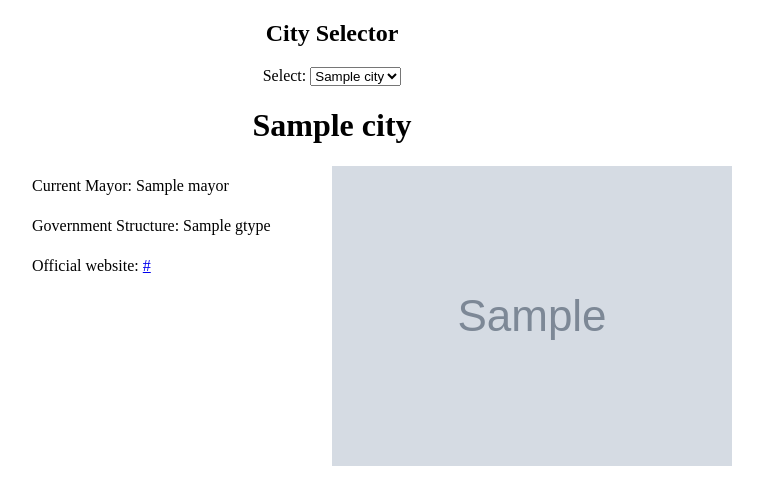
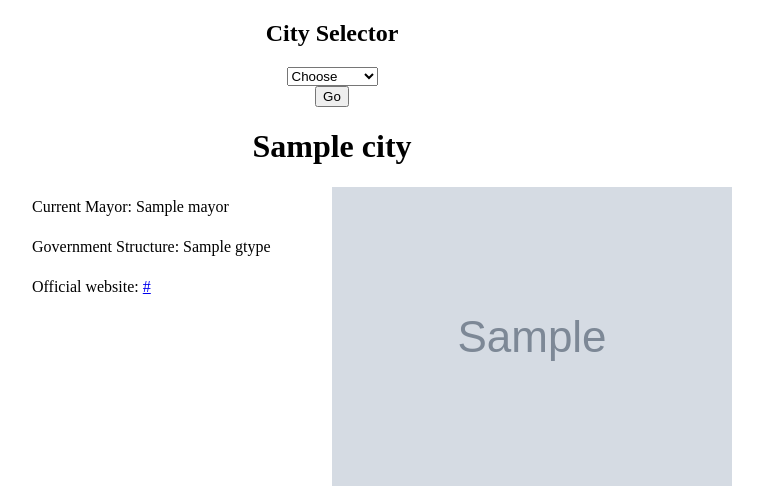
Before and after one commit to bsmiller25/city_wiki, a Flask app: template templates/index.html in a window 1280 px wide. Shown: the top 486 px of the page, without its empty margins (308-1071 px from the left). Run offline with Flask 2, Linux system fonts and the light colour scheme; the template is opened without the code that fills it: most values are stand-ins (such as "Sample title", 1, 10 or a date in 2020); grey boxes marked "Sample" are stand-in pictures.

Commit message:
selector sends user to correct page

```diff
--- a/server.py
+++ b/server.py
@@ -1,30 +1,46 @@
-from flask import Flask
-from flask import render_template
+from flask import Flask, render_template, redirect, request, url_for
 import sqlalchemy as sql
 import pandas as pd
-import json
 app = Flask(__name__)
 
 
 @app.route('/city/<int:cid>')
-def index(cid):
-        # connect to sql backend
-        engine = sql.create_engine('postgresql://localhost:5432/govex')
+def city_page(cid):
+    # connect to sql backend
+    engine = sql.create_engine('postgresql://localhost:5432/govex')
 
-        # get city ids
-        query = "SELECT city FROM city_wiki;"
-        cities = pd.read_sql_query(query, engine)['city']
+    # get city ids
+    query = "SELECT city FROM city_wiki;"
+    cities = pd.read_sql_query(query, engine)['city']
 
-        query = "SELECT * \
-                 FROM city_wiki \
-                 WHERE city = '{}';".format(cities[cid])
-        city_data = pd.read_sql_query(query, engine)
+    # get chosen city data
+    query = "SELECT * \
+    FROM city_wiki \
+    WHERE city = '{}';".format(cities[cid])
+    city_data = pd.read_sql_query(query, engine)
 
-        return render_template('index.html',
-                               title='City-Wiki',
-                               city=cities[cid],
-                               mayor=city_data['mayor'][0],
-                               gtype=city_data['type'][0],
-                               img=city_data['img'][0],
-                               website=city_data['website'][0],
-                               cities=cities)
+    return render_template('index.html',
+                           title='City-Wiki',
+                           city=cities[cid],
+                           mayor=city_data['mayor'][0],
+                           gtype=city_data['type'][0],
+                           img=city_data['img'][0],
+                           website=city_data['website'][0],
+                           cities=cities)
+
+
+@app.route("/redir", methods=["GET", "POST"])
+def redir():
+    # data from POST
+    nc = request.form.get('new_cid')
+    if nc == "":
+        return redirect(request.referrer)
+    # connect to sql backend
+    engine = sql.create_engine('postgresql://localhost:5432/govex')
+    # get city ids
+    query = "SELECT city FROM city_wiki;"
+    cities = pd.read_sql_query(query, engine)
+    cities['cid'] = list(range(len(cities)))
+    cid = cities['cid'][cities['city'] == nc]
+
+    return redirect(url_for('city_page', cid=cid))
--- a/templates/index.html
+++ b/templates/index.html
@@ -27,22 +27,22 @@
 
     <div id="selector">
       <h2>City Selector</h2>
-      <td>
-        <label> Select:</label>
-        <select id="ncity" width="300px" onchange="newCity()">
-          {% for x in cities %}
-          <option value="{{ x }}"{% if loop.first %} SELECTED{% endif %}>{{ x }}</option>
-          {% endfor %}
-        </select>
-      </td>
+      <form method="POST" action="{{ url_for('redir') }}">
+        <div class="form-group">
+          <div class="input-group">
+            <span class="input-group-addon"></span>
+            <select name="new_cid" width="300px" method="post">
+              <option value="">Choose</option>
+              {% for x in cities %}
+              <option value="{{ x }}">{{ x }}</option>
+              {% endfor %}
+            </select>
+          </div>
+          <button type="submit"> Go </button>
+        </div>
+      </form>
+    </div>
 
-      <script>
-        function newCity() {
-        console.log(document.getElementById("ncity").value)
-        }
-      </script>
-
-    </div>
     <div id="wrap" >
       <center><h1> {{ city }} </h1></center>
       <div id="facts" >
```
